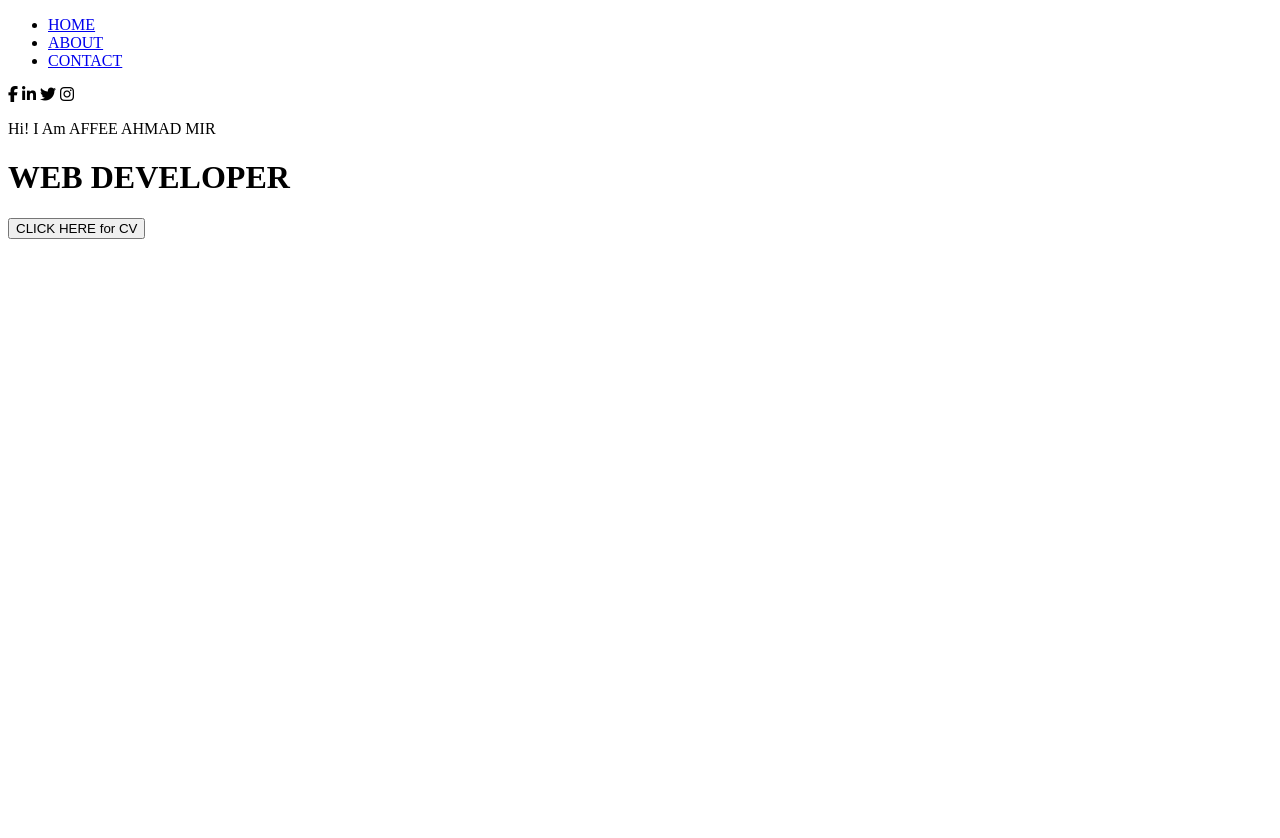
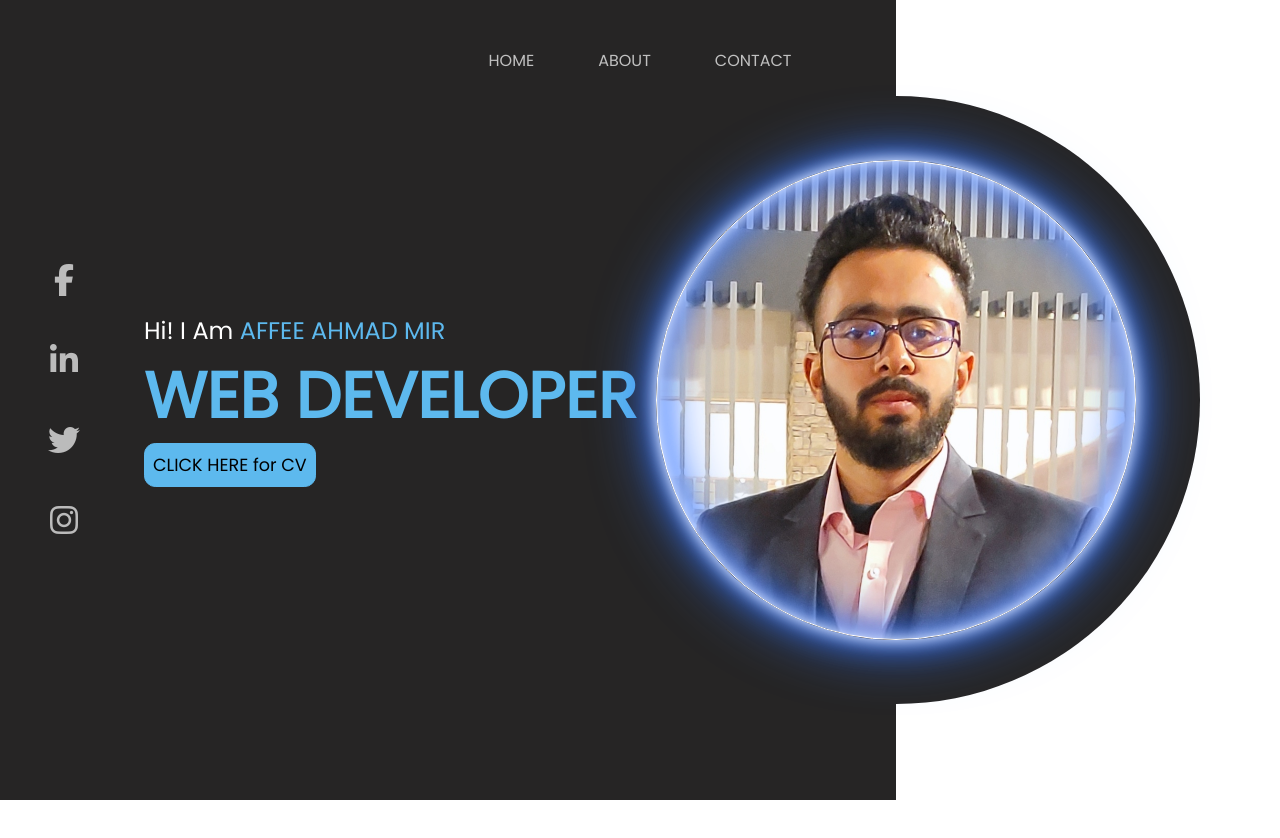
Before and after one commit to AffeeMir/My-Portfolio, a plain HTML site: page index.html in a window 1280 px wide. Before the commit the page ends 800 px from the top, so only its background shows below. Drawn offline with Linux system fonts and the light colour scheme.

Commit message:
portgoloio

```diff
--- a/Styles/styles.css
+++ b/Styles/styles.css
@@ -116,7 +116,7 @@
 
 .alpha:nth-child(2) {
     width: 30rem;
-    background-image: url("image/IMG_20240202_135550.jpg");
+    background-image: url("/styles/IMG_20240202_135550.jpg");
     background-size: 100%;
     background-repeat: no-repeat;
     border: .1rem solid white;
--- a/index.html
+++ b/index.html
@@ -4,7 +4,7 @@
     <meta charset="UTF-8">
     <meta name="viewport" content="width=device-width, initial-scale=1.0">
     <title>My Portfolio</title>
-    <link rel="stylesheet" href="./styles/gstyles.css">
+    <link rel="stylesheet" href="./styles/styles.css">
     <link rel="stylesheet" href="https://cdnjs.cloudflare.com/ajax/libs/font-awesome/6.5.1/css/all.min.css" integrity="sha512-DTOQO9RWCH3ppGqcWaEA1BIZOC6xxalwEsw9c2QQeAIftl+Vegovlnee1c9QX4TctnWMn13TZye+giMm8e2LwA==" crossorigin="anonymous" referrerpolicy="no-referrer" />
 </head>
 <body>
```
